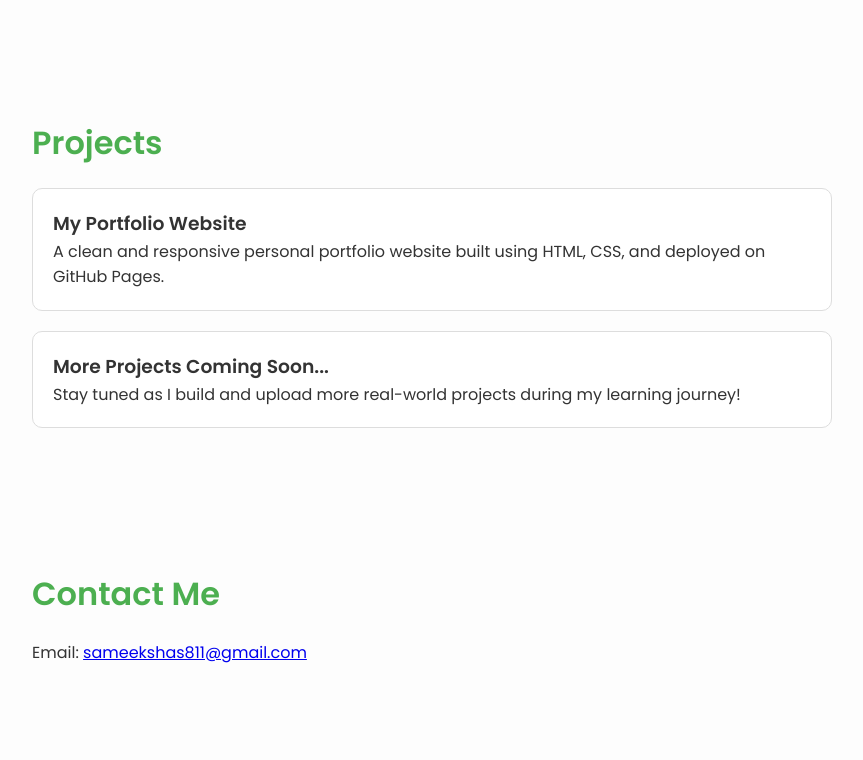
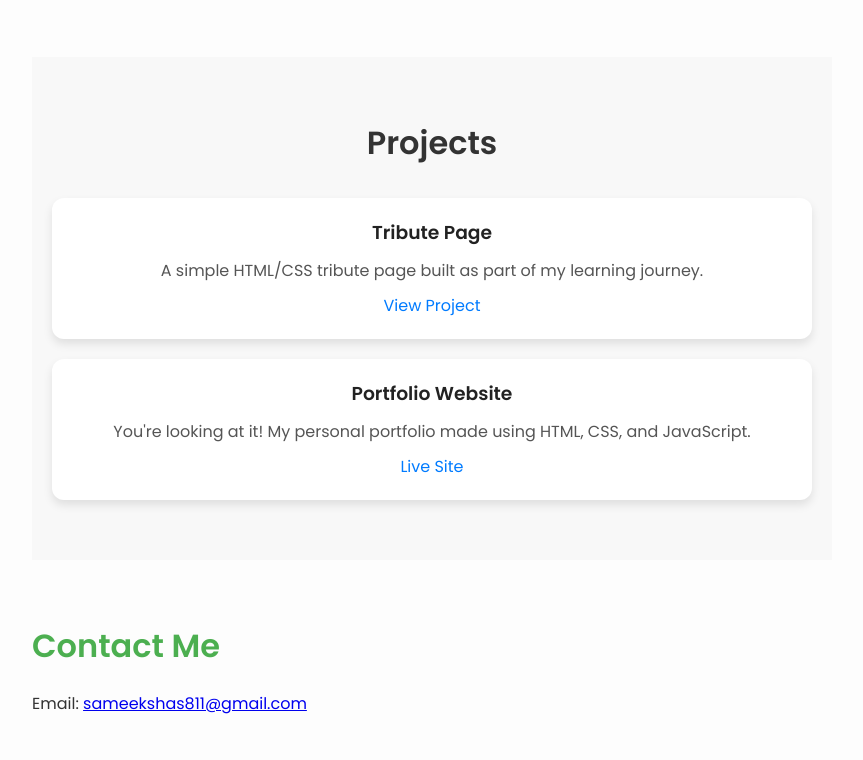
Before and after one commit to Sameekshas2501/MyPortfolio, a plain HTML site: page index.html in a window 1280 px wide. Shown: the part 748-1508 px from the top of the page, without its empty margins (208-1071 px from the left). Drawn offline with Linux system fonts and the light colour scheme.

Commit message:
Add files via upload
Project Section Added

```diff
--- a/index.html
+++ b/index.html
@@ -44,16 +44,21 @@
   </section>
 
   <section id="projects">
-    <h2>Projects</h2>
-    <div class="project-card">
-      <h3>My Portfolio Website</h3>
-      <p>A clean and responsive personal portfolio website built using HTML, CSS, and deployed on GitHub Pages.</p>
+  <h2>Projects</h2>
+  <div class="project-list">
+    <div class="project">
+      <h3>Tribute Page</h3>
+      <p>A simple HTML/CSS tribute page built as part of my learning journey.</p>
+      <a href="#">View Project</a>
     </div>
-    <div class="project-card">
-      <h3>More Projects Coming Soon...</h3>
-      <p>Stay tuned as I build and upload more real-world projects during my learning journey!</p>
+    <div class="project">
+      <h3>Portfolio Website</h3>
+      <p>You're looking at it! My personal portfolio made using HTML, CSS, and JavaScript.</p>
+      <a href="https://sameekshas2501.github.io/MyPortfolio/">Live Site</a>
     </div>
-  </section>
+  </div>
+</section>
+
 
   <section id="contact">
     <h2>Contact Me</h2>
--- a/style.css
+++ b/style.css
@@ -113,3 +113,44 @@ footer {
   background-color: #f4f4f4;
   font-size: 0.9rem;
 }
+#projects {
+  padding: 60px 20px;
+  background-color: #f8f8f8;
+  text-align: center;
+}
+
+#projects h2 {
+  font-size: 2em;
+  margin-bottom: 30px;
+  color: #333;
+}
+
+.project-list {
+  display: flex;
+  flex-direction: column;
+  gap: 20px;
+}
+
+.project {
+  background: white;
+  padding: 20px;
+  border-radius: 12px;
+  box-shadow: 0 5px 10px rgba(0,0,0,0.1);
+}
+
+.project h3 {
+  margin-bottom: 10px;
+  color: #222;
+}
+
+.project p {
+  font-size: 1em;
+  color: #555;
+}
+
+.project a {
+  display: inline-block;
+  margin-top: 10px;
+  color: #007bff;
+  text-decoration: none;
+}
```
